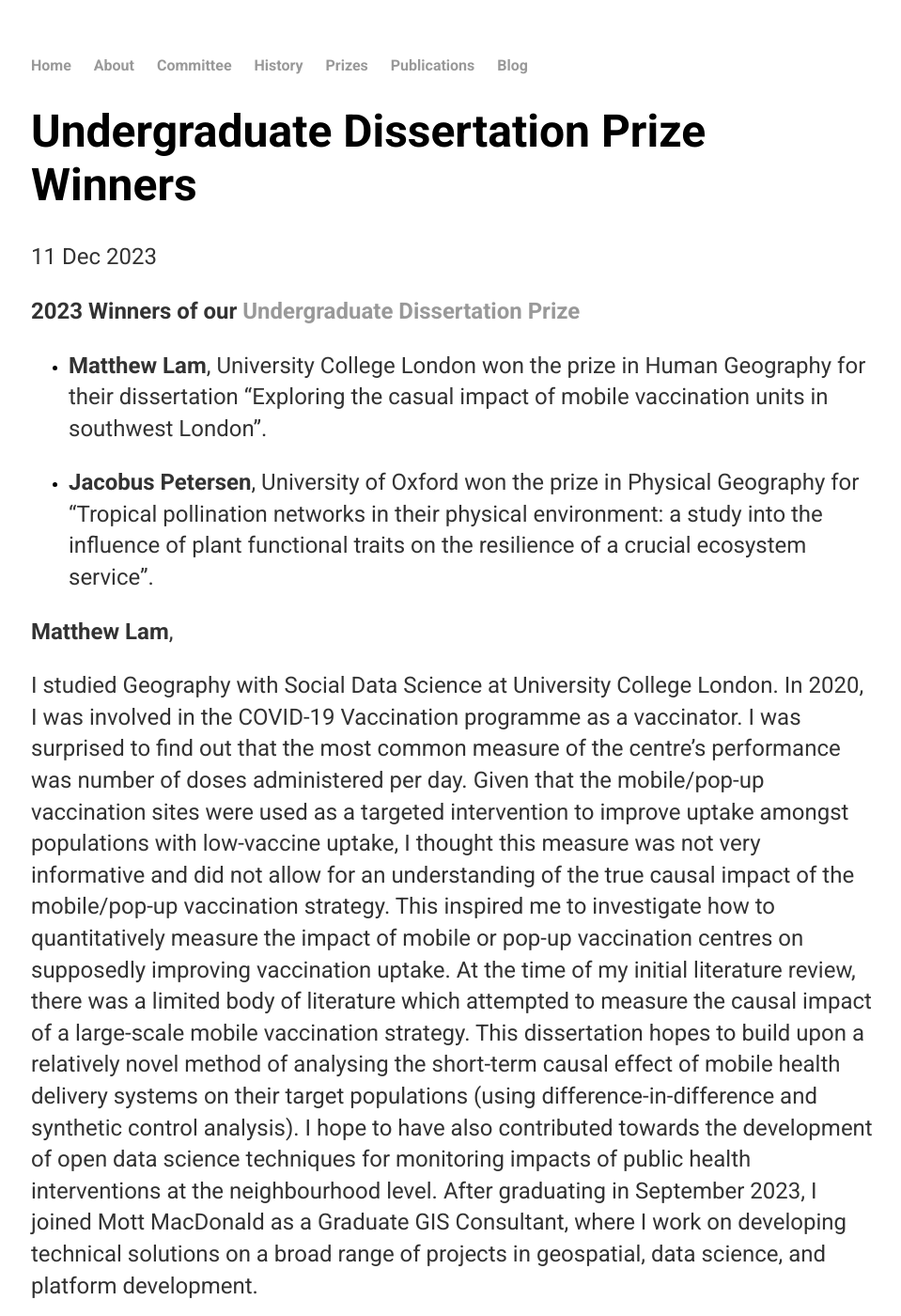
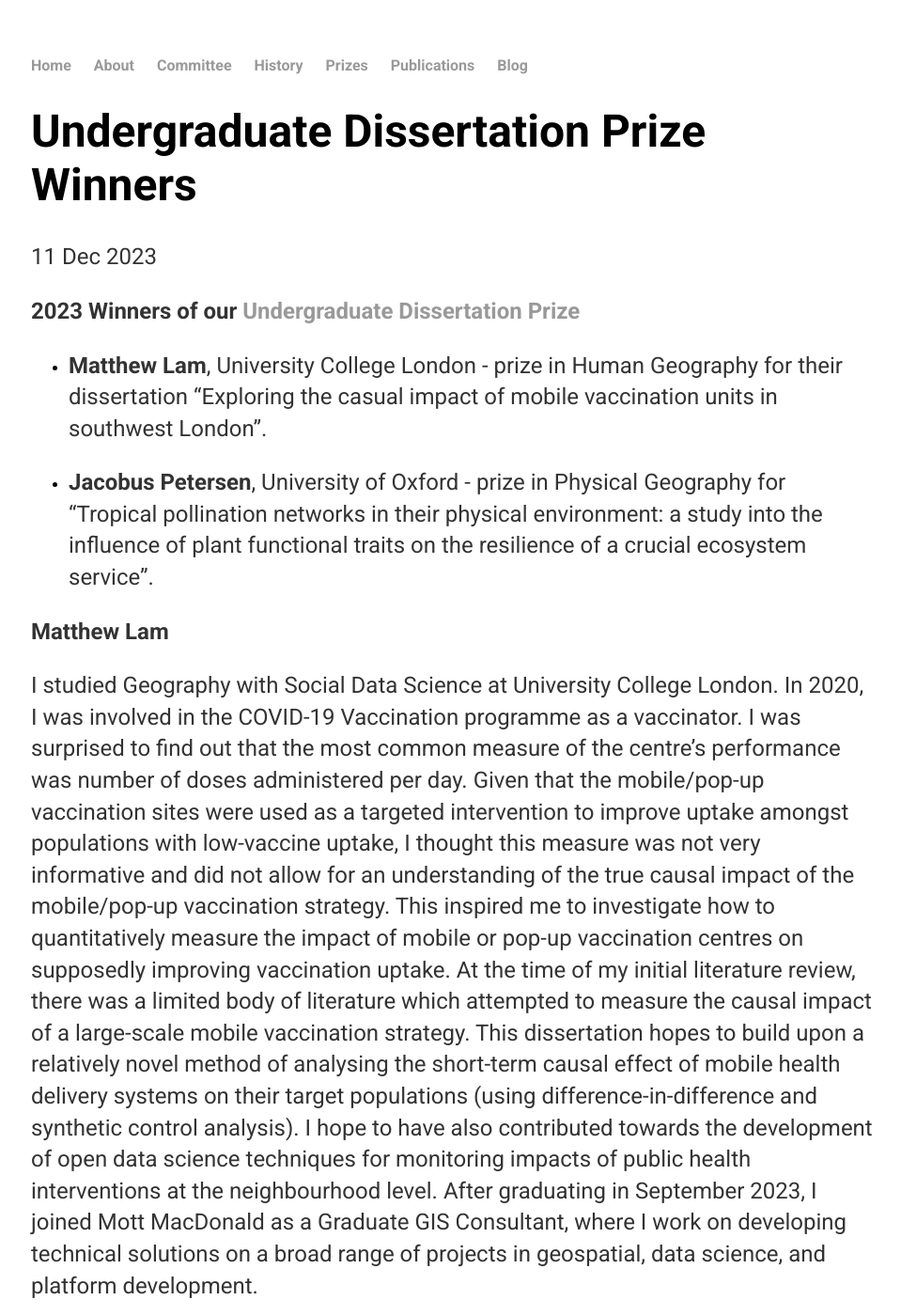
Before and after one commit to qmrg/qmrg.github.io, a Jekyll site: the page built from _posts/2023-12-12-UG_dissertation_winners.md, in a window 1280 px wide and 1400 px high. Shown: the whole window at 94% size, without its empty margins (159-1118 px from the left). Built offline with Jekyll 4.4.1, drawn with Linux system fonts in a browser that asks for light colours.

Commit message:
final update ug dissertation prize

```diff
--- a/_posts/2023-12-12-UG_dissertation_winners.md
+++ b/_posts/2023-12-12-UG_dissertation_winners.md
@@ -7,12 +7,12 @@
 **2023 Winners of our [Undergraduate Dissertation Prize](https://qmrg.github.io/dissertation_prize)**
 
 
-- **Matthew Lam**, University College London won the prize in Human Geography for their dissertation "Exploring the casual impact of mobile vaccination units in southwest London".
+- **Matthew Lam**, University College London - prize in Human Geography for their dissertation "Exploring the casual impact of mobile vaccination units in southwest London".
 
 
-- **Jacobus Petersen**, University of Oxford won the prize in Physical Geography for "Tropical pollination networks in their physical environment: a study into the influence of plant functional traits on the resilience of a crucial ecosystem service".
+- **Jacobus Petersen**, University of Oxford - prize in Physical Geography for "Tropical pollination networks in their physical environment: a study into the influence of plant functional traits on the resilience of a crucial ecosystem service".
 
-**Matthew Lam**,
+**Matthew Lam**
 
 I studied Geography with Social Data Science at University College London. In 2020, I was involved in the COVID-19 Vaccination programme as a vaccinator. I was surprised to find out that the most common measure of the centre’s performance was number of doses administered per day. Given that the mobile/pop-up vaccination sites were used as a targeted intervention to improve uptake amongst populations with low-vaccine uptake, I thought this measure was not very informative and did not allow for an understanding of the true causal impact of the mobile/pop-up vaccination strategy. This inspired me to investigate how to quantitatively measure the impact of mobile or pop-up vaccination centres on supposedly improving vaccination uptake.
 At the time of my initial literature review, there was a limited body of literature which attempted to measure the causal impact of a large-scale mobile vaccination strategy. This dissertation hopes to build upon a relatively novel method of analysing the short-term causal effect of mobile health delivery systems on their target populations (using difference-in-difference and synthetic control analysis). I hope to have also contributed towards the development of open data science techniques for monitoring impacts of public health interventions at the neighbourhood level.
@@ -20,10 +20,12 @@
 
 <img src="/images/matthew_lam.jpg" alt="Matthew Lam" width="300"/>
 
+- **Jacobus Petersen**
+
 I graduated in 2023 with a BA in Geography from the University of Oxford, specialising in the field of biogeography. In my dissertation, I studied the resilience of ‘pollination networks’ in tropical ecosystems, compiling a dataset describing the interaction networks between different pollinators (like bees and hummingbirds) and plant species all over the tropics. For example, some networks were found to be more modular or nested than others.
 
 These indices I compared to modelled plant functional traits for the network locations, using a model developed by my supervisor (Aguirre-Gutiérrez et al. 2021). Then, I compared the two datasets with Bayesian regression models, yielding relationships between individual plant functional traits and network indices. From this analysis, a variety of interesting relationships emerged, confirming the suspicion that drying and warming ecosystems in the tropics might be at higher risk of losing pollination function.
 
 I very much enjoyed this meta-analysis of existing data, and the use of generated data from the latest models. With rapid advances in remote sensing, modelling, and the compilation of global biodiversity datasets, I believe there are huge opportunities for data analysis and research. Following on from last year, I have stayed in Oxford to do the MSc in Biodiversity, Conservation and Management. I am still doing research with large biodiversity datasets, now focused on the assessment of biodiversity impacts within the carbon market.
 
-<img src="/images/matthew_lam.jpg" alt="Matthew Lam" width="300"/>
+<img src="/images/jacobus_petersen.jpg" alt="Matthew Lam" width="400"/>
```
